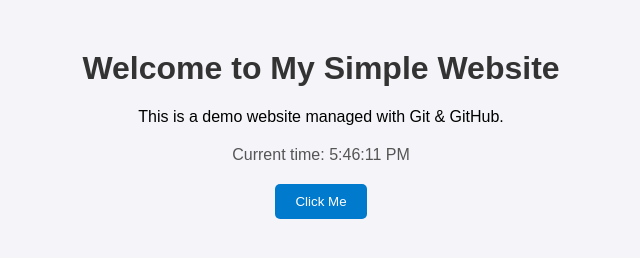
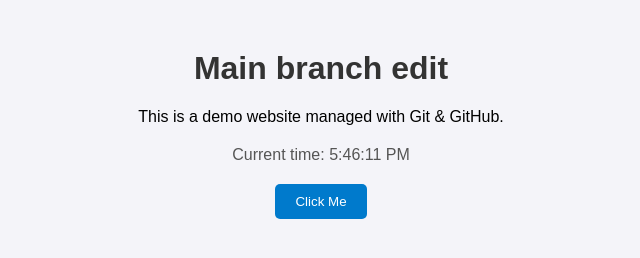
Before and after one commit to imankhan1008/devops1, a plain HTML site: page index.html in a window 1280 px wide. Shown: the whole page, without its empty margins (319-959 px from the left). Drawn offline with Linux system fonts and the light colour scheme.

Commit message:
Main branch edit

```diff
--- a/index.html
+++ b/index.html
@@ -7,7 +7,7 @@
 <link rel="stylesheet" href="style.css">
 </head>
 <body>
-<h1>Welcome to My Simple Website</h1>
+<h1>Main branch edit</h1>
 <p>This is a demo website managed with Git &amp; GitHub.</p>
 <div id="time"></div>
 <button id="helloBtn">Click Me</button>
```
Also changed, not shown: test.txt (deleted).
